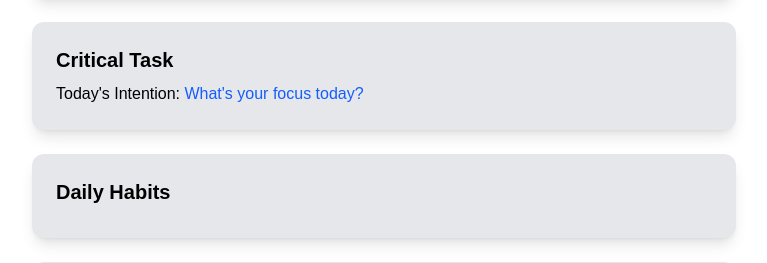
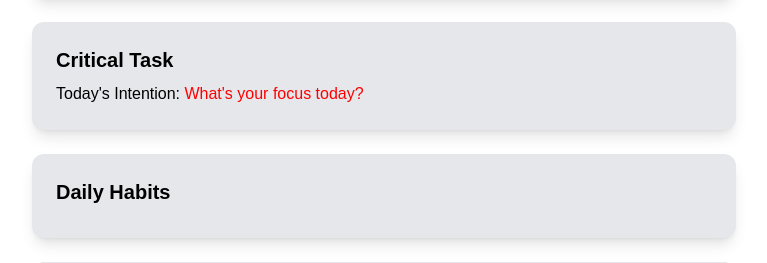
Before and after one commit to isaacrosdail/project-vesper, a Flask app: page / in a window 1280 px wide. Shown: the part 366-629 px from the top of the page, without its empty margins (256-1023 px from the left). Run offline with Flask 3, Linux system fonts and the light colour scheme; data that the repository does not hold is empty; style sheets or scripts are compiled from the project's sources; parts of the project's set-up code (start-up, migrations or seed data) failed here and were passed over.

Commit message:
Add placeholder-text (red until settled on bg-color for cards)

```diff
--- a/app/core/templates/index.html
+++ b/app/core/templates/index.html
@@ -35,7 +35,7 @@
         <h2 class="text-xl font-semibold mb-2">Critical Task</h2>
         <p>
             <span>Today's Intention: </span>
-            <span id="intention-text" class="text-blue-600">
+            <span id="intention-text" class="placeholder-text">
                 {{ today_intention.intention if today_intention.intention else "What's your focus today?" }}
             </span>
         </p>
--- a/app/static/css/style.css
+++ b/app/static/css/style.css
@@ -64,7 +64,7 @@
     .text-selection {
         color: var(--text-selection);
     }
-    .text-desctructive {
+    .text-destructive {
         color: var(--text-destructive);
     }
 
@@ -89,8 +89,9 @@
     }
 
     /* ======= PLACEHOLDER UTILITY ======= */
-    .placeholder-color::placeholder {
-        color: var(--placeholder);
+    /* .placeholder-text::placeholder -> pseudo-element targeting placeholder text inside input fields */
+    .placeholder-text {
+        color: var(--placeholder-text);
     }
 
     /* ======= BUTTONS ======= */
@@ -146,8 +147,9 @@
         color: var(--text-input);
         border-color: var(--border-strong);
     }
+    /* TODO: Currently same as placeholder-text variable. Condense into one or ditch this one since we have bg colors already anyway */
     .form-input::placeholder {
-        color: var(--placeholder);
+        color: var(--placeholder-text);
     }
 
     /* ======= FIX SELECT STYLING ======= */
@@ -198,7 +200,7 @@
     --light-divider-color: black;
 
     /* === INTERACTIVE STATES === */
-    --light-placeholder: #9ca3af;          /* placeholder-gray-400 */
+    --light-placeholder-text: red;     /* placeholder-gray-400 */
     --light-nav-hover: #374151;            /* bg-gray-700 */
     --light-button-hover: #60a5fa;         /* bg-blue-400 */
     /* =============== END LIGHT THEME DEFINITIONS =============== */
@@ -235,7 +237,7 @@
     --dark-divider-color: white;
 
     /* === INTERACTIVE STATES === */
-    --dark-placeholder: #9ca3af;          /* placeholder-gray-400 */
+    --dark-placeholder-text: #9ca3af;          /* placeholder-gray-400 */
     --dark-nav-hover: #374151;            /* bg-gray-700 */
     --dark-button-hover: #60a5fa;         /* bg-blue-400 */
     /* =============== END DARK THEME DEFINITIONS =============== */
@@ -273,7 +275,7 @@
     --divider-color: var(--light-divider-color);
 
     /* === INTERACTIVE STATES === */
-    --placeholder: var(--light-placeholder);
+    --placeholder-text: var(--light-placeholder-text);
     --nav-hover: var(--light-nav-hover);
     --button-hover: var(--light-button-hover);
     /* END ACTIVE THEME MAPPINGS - LIGHT THEME (default) */
@@ -315,7 +317,7 @@
         --divider-color: var(--dark-divider-color);
 
         /* === INTERACTIVE STATES === */
-        --placeholder: var(--dark-placeholder);
+        --placeholder-text: var(--dark-placeholder-text);
         --nav-hover: var(--dark-nav-hover);
         --button-hover: var(--dark-button-hover);
         /* END ACTIVE THEME MAPPINGS - DARK */
@@ -360,7 +362,7 @@
     --divider-color: var(--light-divider-color);
 
     /* === INTERACTIVE STATES === */
-    --placeholder: var(--light-placeholder);
+    --placeholder-text: var(--light-placeholder-text);
     --nav-hover: var(--light-nav-hover);
     --button-hover: var(--light-button-hover);
     /* END ACTIVE THEME MAPPINGS - LIGHT THEME (default) */
@@ -403,7 +405,7 @@
     --divider-color: var(--dark-divider-color);
 
     /* === INTERACTIVE STATES === */
-    --placeholder: var(--dark-placeholder);
+    --placeholder-text: var(--dark-placeholder-text);
     --nav-hover: var(--dark-nav-hover);
     --button-hover: var(--dark-button-hover);
     /* END ACTIVE THEME MAPPINGS - DARK */
```
